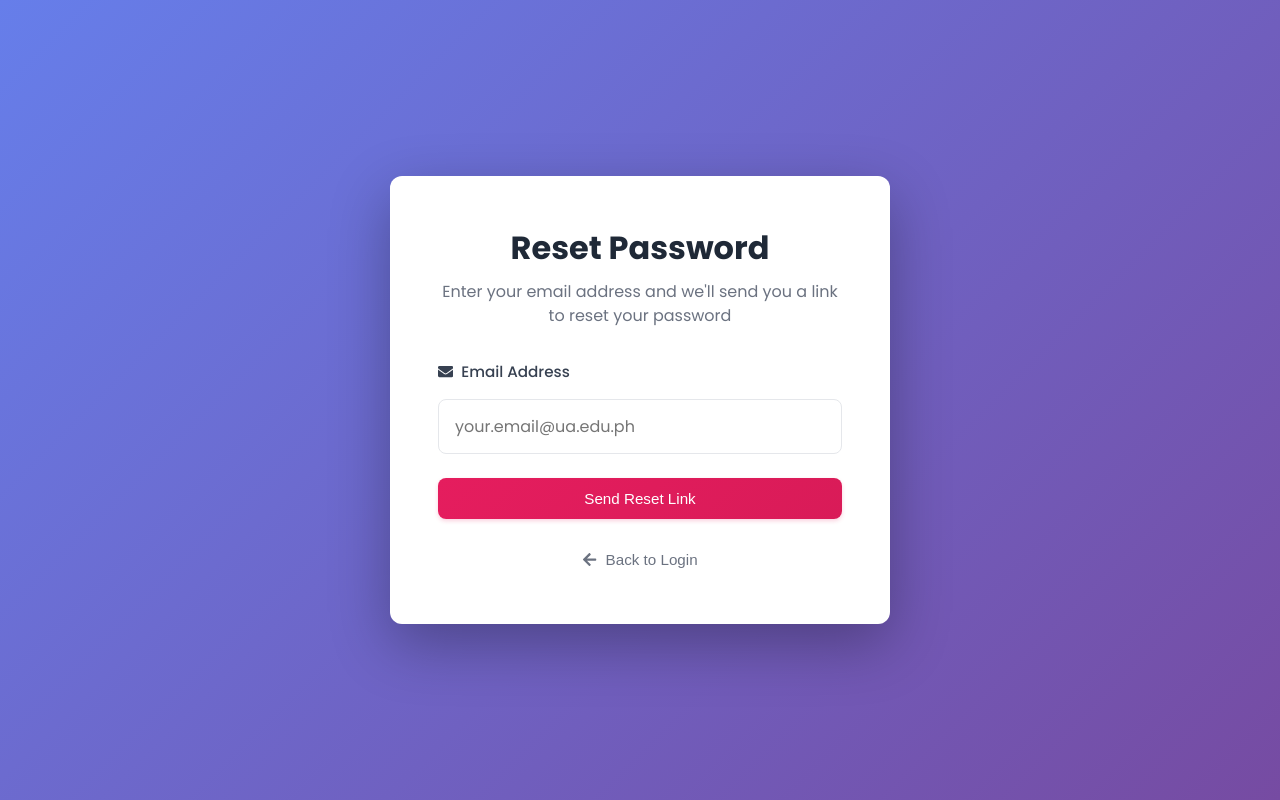
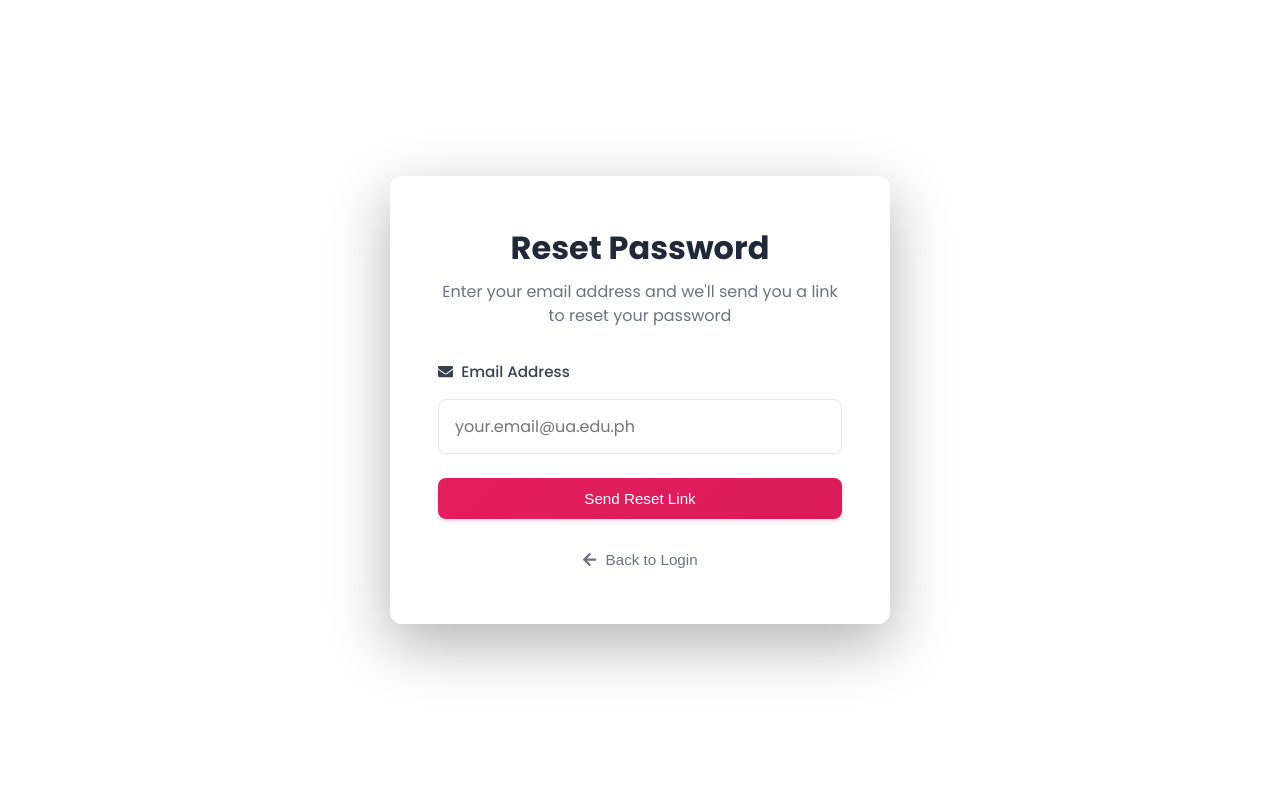
Before and after one commit to mixck20/uacs-fe, a React (Vite) app: page /forgot-password in a window 1280 px wide. Built offline with nearby package versions, Linux system fonts and the light colour scheme.

Commit message:
style: Change forgot/reset password background from purple gradient to white

```diff
--- a/src/components/ForgotPassword.css
+++ b/src/components/ForgotPassword.css
@@ -3,7 +3,7 @@
   display: flex;
   align-items: center;
   justify-content: center;
-  background: linear-gradient(135deg, #667eea 0%, #764ba2 100%);
+  background: #ffffff;
   padding: 2rem;
 }
 
--- a/src/components/ResetPassword.css
+++ b/src/components/ResetPassword.css
@@ -3,7 +3,7 @@
   display: flex;
   align-items: center;
   justify-content: center;
-  background: linear-gradient(135deg, #667eea 0%, #764ba2 100%);
+  background: #ffffff;
   padding: 2rem;
 }
 
```
